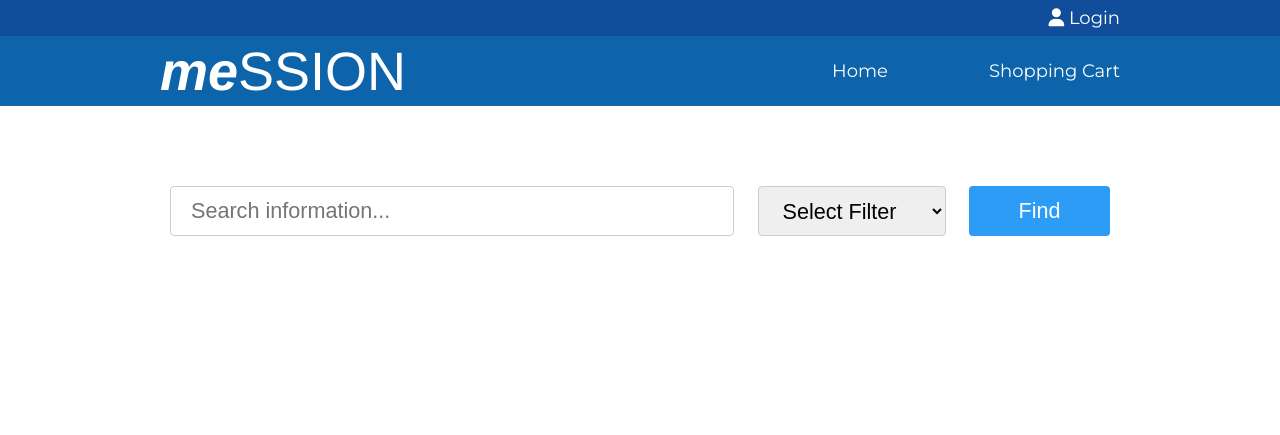
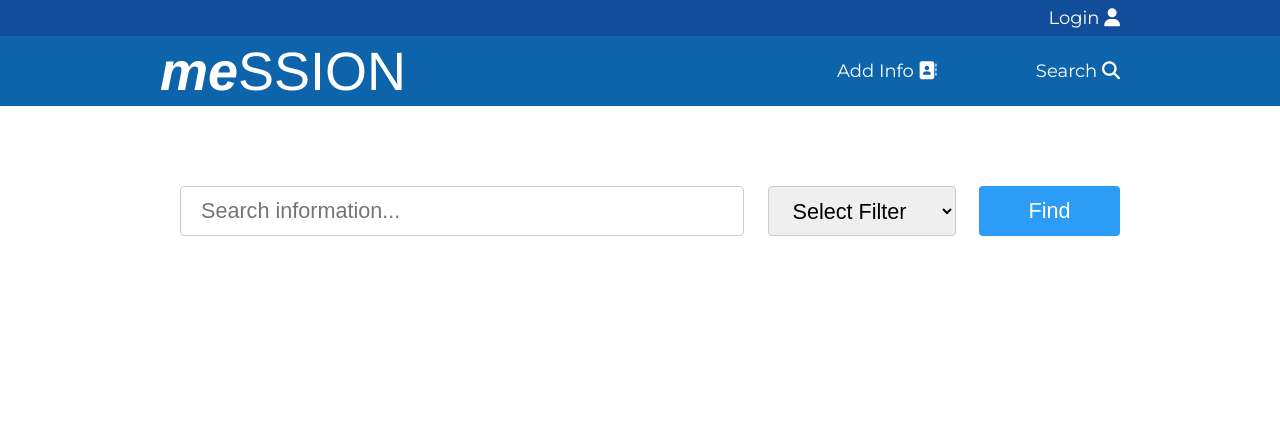
Before and after one commit to leonidasyopan/meSSION, a PHP site: page / in a window 1280 px wide. Shown: the top 435 px of the page. Run offline with PHP 8.4, Linux system fonts and the light colour scheme; some libraries are stand-ins or nearby versions.

Commit message:
styled the mobile version

```diff
--- a/web/common/header.php
+++ b/web/common/header.php
@@ -2,7 +2,7 @@
     <nav id="top-header">
         <div class="content-width"> <!-- This DIV has only style purposes -->
             <ul>
-                <li><a href="login.php"><i class="fas fa-user"></i> Login</a></li>
+                <li><a href="login.php">Login <i class="fas fa-user"></i></a></li>
             </ul>
         </div>
     </nav>
@@ -11,8 +11,8 @@
             <p id="logo"><span>me</span>SSION</p>
 
             <ul>
-                <li><a href="index.php">Home</a></li>
-                <li><a href="cart.php">Shopping Cart</a></li>
+                <li><a href="add-info.php">Add Info <i class="fas fa-address-book"></i></a></li>
+                <li><a href="index.php">Search <i class="fas fa-search"></i> </a></li>
             </ul>
         </div>
     </nav>
--- a/web/css/style.css
+++ b/web/css/style.css
@@ -38,6 +38,10 @@ header {
     background: #0D64AB;
 }
 
+header nav {
+    padding: 0 10px;
+}
+
 header nav a {
     text-decoration: none;
     color: #fff;
@@ -67,8 +71,11 @@ header nav ul {
 #main-navigation ul{
     float: right;
     display: flex;
-    width: 30%;
     justify-content: space-between;
+}
+
+#main-navigation ul li{
+    margin: 0 0 0 5px;
 }
 
 #logo-ul-holder {
@@ -78,12 +85,11 @@ header nav ul {
 
 #logo {
     font-family: Helvetica, sans-serif;
-    font-size: 3em;
+    font-size: 1.5em;
     color: rgb(255, 255, 255);
 }
 
 #logo span {
-
     font-weight: bold;
     font-style: italic;
 }
@@ -133,6 +139,7 @@ footer a:hover {
 main {
     background-color: #ffffff;
     min-height: 80vh;
+
 }
 
 main section {
@@ -142,20 +149,19 @@ main section {
 /* SEARCH BOX */
 
 .search-box {
-    width: 100%;
-    margin: 50px 0;
+    margin: 20px 0;
 }
 
 .search-box form {
     font-size: 1.2em;
-    width: 100%;
+    width: 90%;
     display: flex;
-    justify-content: space-between;
-    align-items: flex-end;
+    flex-direction: column;
+    margin: 0 10px;
 }
 
 .search-box form input[type="text"] {
-    width: 60%;
+    margin-bottom: 20px;
     height: 50px;
     padding: 12px 20px;
     border: 1px solid #ccc;
@@ -164,7 +170,7 @@ main section {
 }
 
 .search-box form select {
-    width: 20%;
+    margin-bottom: 20px;
     height: 50px;
     padding: 0 20px;
     border: 1px solid #ccc;
@@ -173,7 +179,7 @@ main section {
 }
 
 .search-box form input[type="submit"] {
-    width: 15%;
+    margin-bottom: 20px;
     height: 50px;
     border-radius: 4px;
     background-color: #2D9CF7;
@@ -203,7 +209,36 @@ main section {
 */
 @media (min-width:600px) {
 
+    #logo {
+        font-size: 3em
+    }
 
+    #main-navigation ul{
+        width: 30%;
+    }
+
+    .search-box {
+        margin: 50px 0;
+    }
+
+    .search-box form {
+        width: 100%;
+        flex-direction: row;
+        justify-content: space-between;
+        align-items: flex-end;
+    }
+
+    .search-box form input[type="text"] {
+        width: 60%;
+    }
+
+    .search-box form select {
+        width: 20%;
+    }
+
+    .search-box form input[type="submit"] {
+        width: 15%;
+    }
 
 }
 
```
